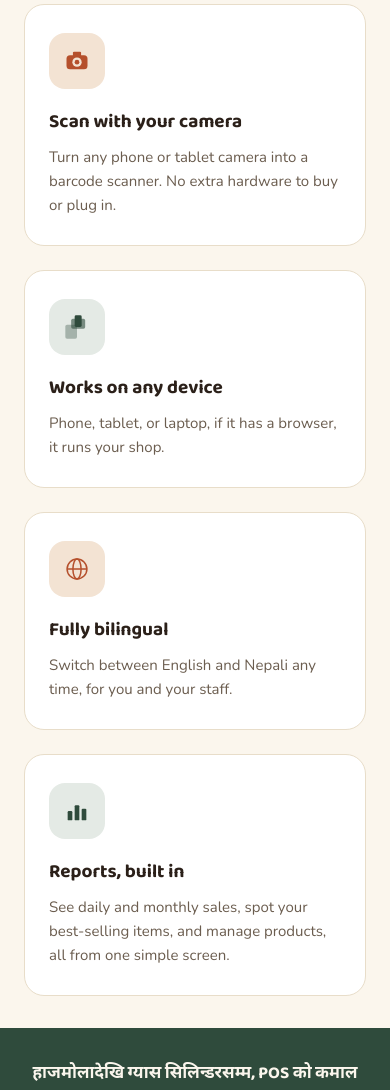
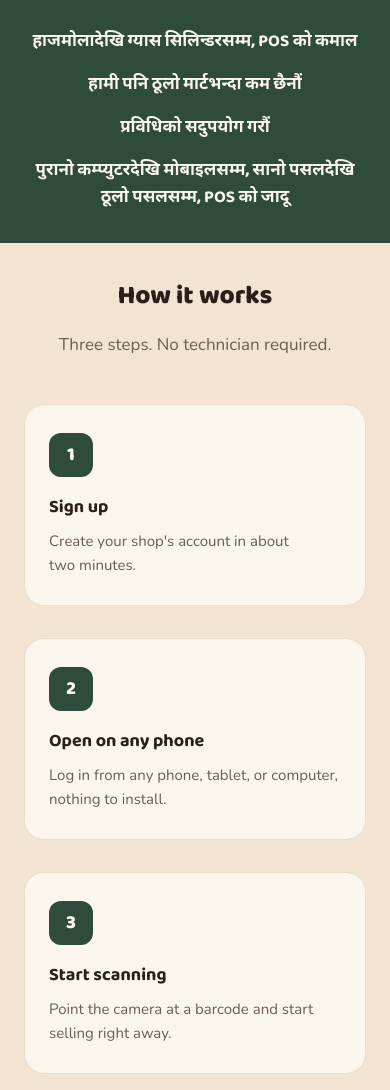
Before and after one commit to utsavkth/pos-saas-landing, a plain HTML site: page index.html in a window 390 px wide. Shown: the part 1874-2964 px from the top of the page. Drawn offline with nearby package versions, Linux system fonts and the light colour scheme.

Commit message:
Remove homepage feature-grid section, it duplicates the Features page
The 4-card feature grid (camera scan, any device, bilingual, reports) on
Home covered the same ground as features.html in less depth, adding a
full extra screen of scrolling on mobile for no new information. Home
already links to Features from the hero ("See all features"), so this was
pure duplication.

Reduces the homepage's mobile scroll length from ~6.2 to ~4.6 screens
(~26%), combined with the earlier spacing pass.

```diff
--- a/index.html
+++ b/index.html
@@ -157,39 +157,6 @@
     </div>
   </section>
 
-  <section style="max-width:1280px;margin:0 auto;padding:8px 24px clamp(32px, 8vw, 80px)">
-    <div style="display:grid;grid-template-columns:repeat(auto-fit,minmax(240px,1fr));gap:24px">
-      <div class="card" style="border-radius:20px;padding:28px 24px">
-        <div style="width:56px;height:56px;border-radius:16px;background:#F3E3D3;display:flex;align-items:center;justify-content:center;margin-bottom:18px">
-          <svg width="28" height="28" viewBox="0 0 48 48"><rect x="6" y="14" width="36" height="24" rx="6" fill="#B5502C"></rect><rect x="17" y="8" width="14" height="8" rx="2" fill="#B5502C"></rect><circle cx="24" cy="26" r="8" fill="#F3E3D3"></circle><circle cx="24" cy="26" r="4" fill="#B5502C"></circle></svg>
-        </div>
-        <h3 style="font-family:var(--font-heading);font-size:19px;font-weight:700;margin:0 0 8px;color:var(--ink)" data-en="Scan with your camera" data-ne="क्यामेराले स्क्यान गर्नुहोस्">Scan with your camera</h3>
-        <p style="font-size:15px;line-height:1.6;color:var(--brown);margin:0" data-en="Turn any phone or tablet camera into a barcode scanner. No extra hardware to buy or plug in." data-ne="कुनै पनि फोन वा ट्याब्लेटको क्यामेरालाई बारकोड स्क्यानर बनाउनुहोस्। थप हार्डवेयर किन्नु पर्दैन।">Turn any phone or tablet camera into a barcode scanner. No extra hardware to buy or plug in.</p>
-      </div>
-      <div class="card" style="border-radius:20px;padding:28px 24px">
-        <div style="width:56px;height:56px;border-radius:16px;background:#E4EAE5;display:flex;align-items:center;justify-content:center;margin-bottom:18px">
-          <svg width="28" height="28" viewBox="0 0 48 48"><rect x="4" y="20" width="20" height="24" rx="3" fill="#2F4B3C" opacity="0.35"></rect><rect x="14" y="10" width="24" height="17" rx="3" fill="#2F4B3C" opacity="0.6"></rect><rect x="20" y="4" width="12" height="20" rx="2.5" fill="#2F4B3C"></rect></svg>
-        </div>
-        <h3 style="font-family:var(--font-heading);font-size:19px;font-weight:700;margin:0 0 8px;color:var(--ink)" data-en="Works on any device" data-ne="जुनसुकै डिभाइसमा चल्छ">Works on any device</h3>
-        <p style="font-size:15px;line-height:1.6;color:var(--brown);margin:0" data-en="Phone, tablet, or laptop, if it has a browser, it runs your shop." data-ne="फोन, ट्याब्लेट, वा ल्यापटप, ब्राउजर भएको जुनसुकै डिभाइसमा चल्छ।">Phone, tablet, or laptop, if it has a browser, it runs your shop.</p>
-      </div>
-      <div class="card" style="border-radius:20px;padding:28px 24px">
-        <div style="width:56px;height:56px;border-radius:16px;background:#F3E3D3;display:flex;align-items:center;justify-content:center;margin-bottom:18px">
-          <svg width="28" height="28" viewBox="0 0 48 48" fill="none" stroke="#B5502C" stroke-width="2.6"><circle cx="24" cy="24" r="17"></circle><ellipse cx="24" cy="24" rx="7" ry="17"></ellipse><line x1="7" y1="24" x2="41" y2="24"></line></svg>
-        </div>
-        <h3 style="font-family:var(--font-heading);font-size:19px;font-weight:700;margin:0 0 8px;color:var(--ink)" data-en="Fully bilingual" data-ne="पूर्ण द्विभाषिक">Fully bilingual</h3>
-        <p style="font-size:15px;line-height:1.6;color:var(--brown);margin:0" data-en="Switch between English and Nepali any time, for you and your staff." data-ne="तपाईं र तपाईंको स्टाफका लागि जुनसुकै बेला अंग्रेजी र नेपाली बदल्नुहोस्।">Switch between English and Nepali any time, for you and your staff.</p>
-      </div>
-      <div class="card" style="border-radius:20px;padding:28px 24px">
-        <div style="width:56px;height:56px;border-radius:16px;background:#E4EAE5;display:flex;align-items:center;justify-content:center;margin-bottom:18px">
-          <svg width="28" height="28" viewBox="0 0 48 48"><rect x="8" y="24" width="8" height="16" rx="2" fill="#2F4B3C"></rect><rect x="20" y="14" width="8" height="26" rx="2" fill="#2F4B3C"></rect><rect x="32" y="20" width="8" height="20" rx="2" fill="#2F4B3C"></rect></svg>
-        </div>
-        <h3 style="font-family:var(--font-heading);font-size:19px;font-weight:700;margin:0 0 8px;color:var(--ink)" data-en="Reports, built in" data-ne="रिपोर्ट सुविधा सामेल">Reports, built in</h3>
-        <p style="font-size:15px;line-height:1.6;color:var(--brown);margin:0" data-en="See daily and monthly sales, spot your best-selling items, and manage products, all from one simple screen." data-ne="दैनिक र मासिक बिक्री हेर्नुहोस्, सबैभन्दा धेरै बिक्री हुने सामान पत्ता लगाउनुहोस्, र एउटै स्क्रिनबाट पसल चलाउनुहोस्।">See daily and monthly sales, spot your best-selling items, and manage products, all from one simple screen.</p>
-      </div>
-    </div>
-  </section>
-
   <section style="background:#2F4B3C;padding:clamp(32px, 8vw, 56px) 24px">
     <div style="max-width:1100px;margin:0 auto;display:flex;flex-wrap:wrap;gap:16px 40px;justify-content:center;align-items:center">
       <span style="font-family:var(--font-heading);font-size:clamp(17px,2vw,21px);font-weight:700;color:#FBF6ED;text-align:center">हाजमोलादेखि ग्यास सिलिन्डरसम्म, POS को कमाल</span>
```
